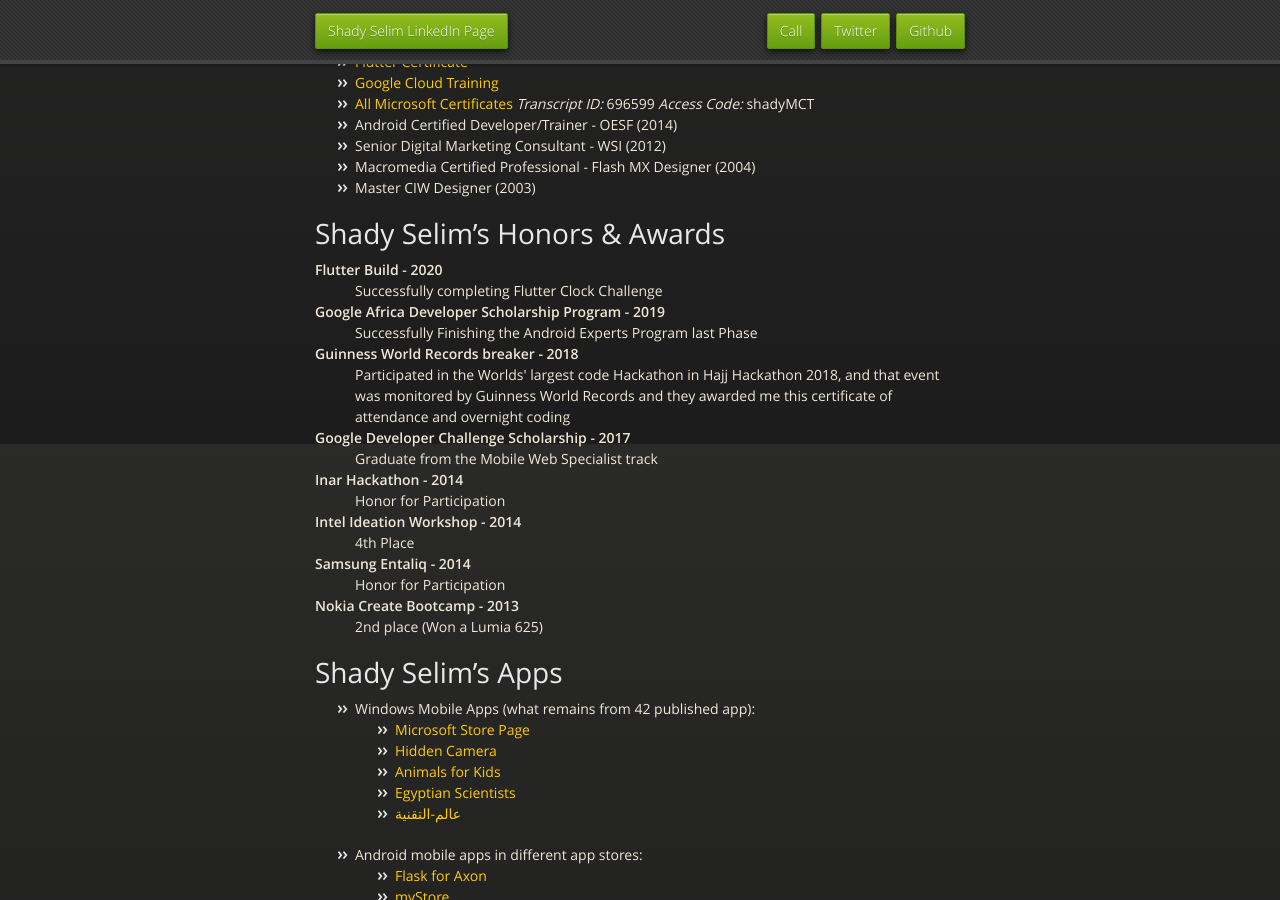
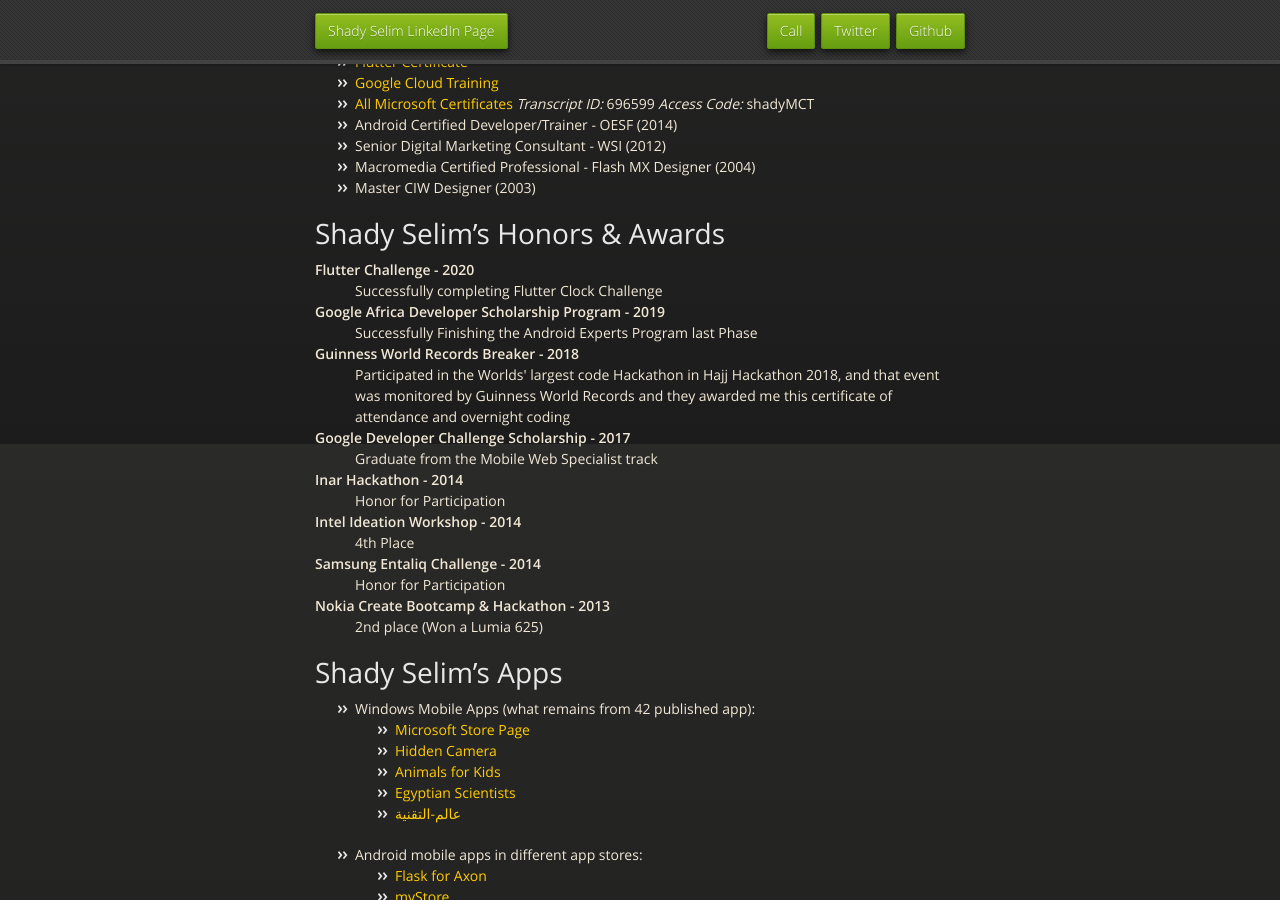
Before and after one commit to Shady-Selim/shady-selim.github.io, a Jekyll site: the page built from index.md, in a window 1280 px wide and 900 px high, scrolled down 1356 px. Built offline with Jekyll 4.4.1, drawn with Linux system fonts in a browser that asks for light colours; our own code applies the rules of GitHub Pages for plain Markdown files.

Commit message:
Update index.md

```diff
--- a/index.md
+++ b/index.md
@@ -47,11 +47,11 @@
 
 # Shady Selim's Honors & Awards
 <dl>
-  <dt>Flutter Build - 2020</dt>
+  <dt>Flutter Challenge - 2020</dt>
     <dd>Successfully completing Flutter Clock Challenge</dd>
   <dt>Google Africa Developer Scholarship Program - 2019</dt>
     <dd>Successfully Finishing the Android Experts Program last Phase</dd>
-  <dt>Guinness World Records breaker - 2018</dt>
+  <dt>Guinness World Records Breaker - 2018</dt>
     <dd>Participated in the Worlds' largest code Hackathon in Hajj Hackathon 2018, and that event was monitored by Guinness World Records and they awarded me this certificate of attendance and overnight coding</dd>
   <dt>Google Developer Challenge Scholarship - 2017</dt>
     <dd>Graduate from the Mobile Web Specialist track</dd>
@@ -59,9 +59,9 @@
     <dd>Honor for Participation</dd>
   <dt>Intel Ideation Workshop - 2014</dt>
     <dd>4th Place</dd>
-  <dt>Samsung Entaliq - 2014</dt>
+  <dt>Samsung Entaliq Challenge - 2014</dt>
     <dd>Honor for Participation</dd>
-  <dt>Nokia Create Bootcamp - 2013</dt>
+  <dt>Nokia Create Bootcamp & Hackathon - 2013</dt>
     <dd>2nd place (Won a Lumia 625)</dd>
 </dl>
 
```
